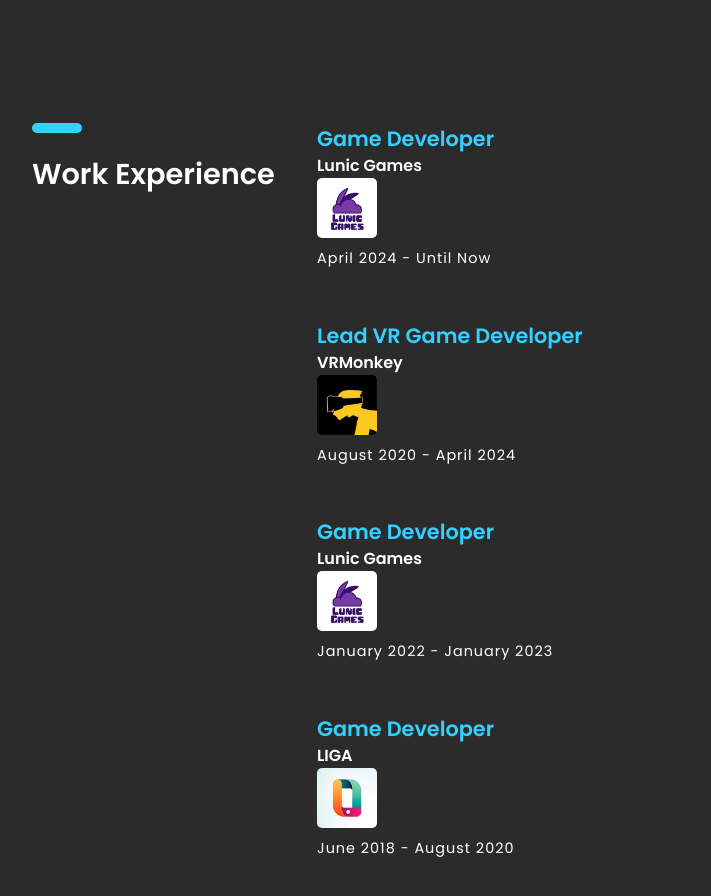
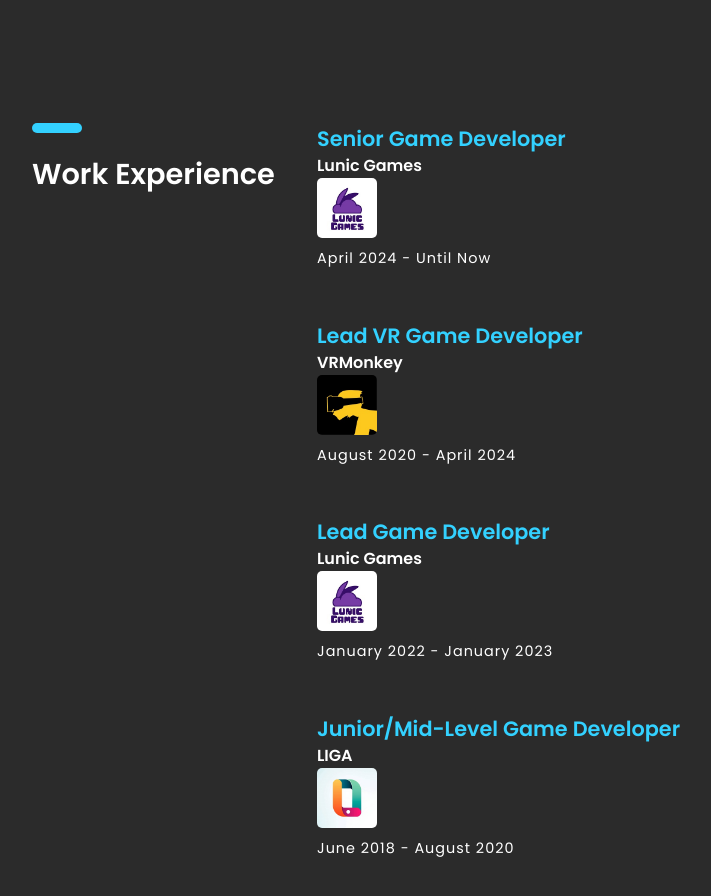
Before and after one commit to RenanMarcelodev/RenanMarcelodev.github.io, a plain HTML site: page index.html in a window 1280 px wide. Shown: the part 1660-2556 px from the top of the page, without its empty margins (53-764 px from the left). Drawn offline with Linux system fonts and the light colour scheme; files whose address does not match are found by name.

Commit message:
Updated RuinsMagus; Updated degrees;

```diff
--- a/index.html
+++ b/index.html
@@ -214,7 +214,7 @@
                     'VRMonkey/CHARACTERBANK',
 					'Leading the VRMonkey team, I spearheaded the porting of \'Ruinsmagus: Complete\' to PlayStation VR2. Our collaboration with CHARACTERBANK, enabled us to deliver an exceptional VR experience on the PlayStation platform.',
 					  'https://www.youtube.com/embed/iWDslCZSsaU?si=18mDHtyahkkNVb39',
-					  'March 2022 - August 2023',
+					  'March 2023 - August 2023',
 					  'https://store.playstation.com/en-us/concept/10007385')">
                     <img class="rounded showPointer" src="images/ruinsmagus.jpg" alt=""></a>
             </div>
@@ -459,7 +459,7 @@
             <div class="col-sm-12 col-md-9">
 
                 <div class="work-experience margin-b-50">
-                    <h4 class="font-lite-blue"><b>Game Developer</b></h4>
+                    <h4 class="font-lite-blue"><b>Senior Game Developer</b></h4>
                     <h5 class="font-lite-white"><b>Lunic Games</b></h5>
                     <a target="_blank" href="https://lunicgames.com">
                         <img class="work-image" src="images/lunic.jpg" alt="">
@@ -477,7 +477,7 @@
                 </div>
 
                 <div class="work-experience margin-b-50">
-                    <h4 class="font-lite-blue"><b>Game Developer</b></h4>
+                    <h4 class="font-lite-blue"><b>Lead Game Developer</b></h4>
                     <h5 class="font-lite-white"><b>Lunic Games</b></h5>
                     <a target="_blank" href="https://lunicgames.com">
                         <img class="work-image" src="images/lunic.jpg" alt="">
@@ -486,7 +486,7 @@
                 </div>
 
                 <div class="work-experience margin-b-50">
-                    <h4 class="font-lite-blue"><b>Game Developer</b></h4>
+                    <h4 class="font-lite-blue"><b>Junior/Mid-Level Game Developer</b></h4>
                     <h5 class="font-lite-white"><b>LIGA</b></h5>
                     <a target="_blank" href="https://liga.facens.br">
                         <img class="work-image" src="images/liga.jpg" alt="">
```
